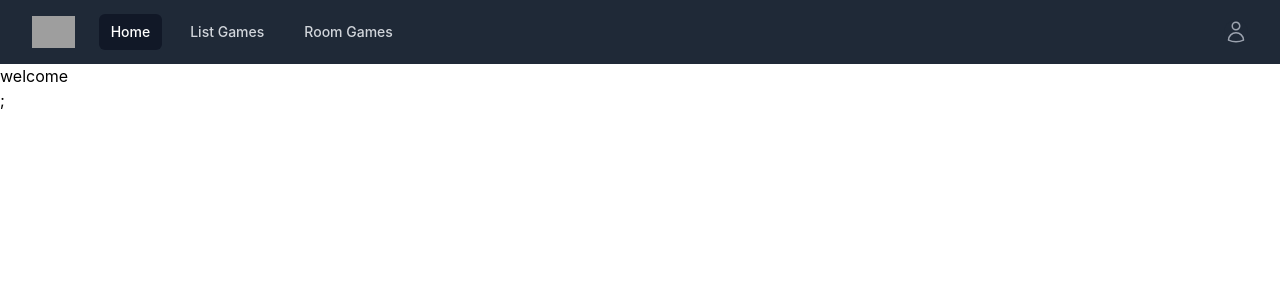
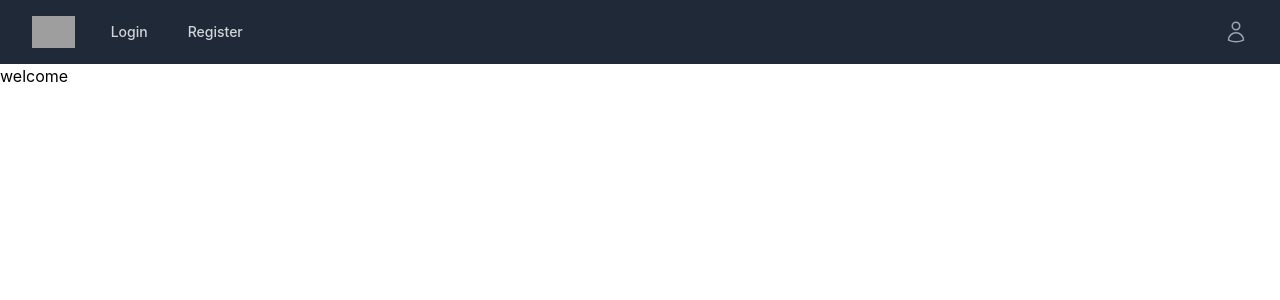
Before and after one commit to rijalrubio/fe-chapter10-alpha, a Next.js app in the folder fe-chapter10/: page / in a window 1280 px wide. Shown: the top 300 px of the page. Built offline with nearby package versions, Linux system fonts and the light colour scheme; grey boxes are pictures that could not be loaded.

Commit message:
initial commit

```diff
--- a/fe-chapter10/components/header/headers.js
+++ b/fe-chapter10/components/header/headers.js
@@ -1,21 +1,34 @@
-import { Fragment } from "react";
+import React, { useState, Fragment } from "react";
 import { Disclosure, Menu, Transition } from "@headlessui/react";
-import { Bars3Icon, BellIcon, XMarkIcon, UserIcon } from "@heroicons/react/24/outline";
-import { UsersIcon } from "@heroicons/react/24/solid";
+import { Bars3Icon, XMarkIcon, UserIcon } from "@heroicons/react/24/outline";
+import { useCookies } from "react-cookie";
 
 
-const navigation = [
+
+const navigationUser = [
   { name: "Home", href: "#", current: true },
   { name: "List Games", href: "#", current: false },
   { name: "Room Games", href: "#", current: false },
   // { name: 'Calendar', href: '#', current: false },
 ];
 
+const navigationVisitor = [
+  { name: "Login", href: "#", current: false},
+  { name: "Register", href: "#", current: false}
+];
+
 function classNames(...classes) {
   return classes.filter(Boolean).join(" ");
 }
 
+const handleLogout = () => {
+  removeCookie("accessToken");
+  removeCookie("userId");
+}
+
 export default function Header() {
+  const [cookies, removeCookie] = useCookies(["accessToken", "userId"]);
+
   return (
     <Disclosure as="nav" className="bg-gray-800">
       {({ open }) => (
@@ -46,9 +59,10 @@ export default function Header() {
                     alt="Your Company"
                   />
                 </div>
+                {cookies.accessToken && cookies.accesToken !== "undefined" ?(
                 <div className="hidden sm:ml-6 sm:block">
                   <div className="flex space-x-4">
-                    {navigation.map((item) => (
+                    {navigationUser.map((item) => (
                       <a
                         key={item.name}
                         href={item.href}
@@ -65,6 +79,27 @@ export default function Header() {
                     ))}
                   </div>
                 </div>
+                ) : (
+                <div className="hidden sm:ml-6 sm:block">
+                  <div className="flex space-x-4">
+                    {navigationVisitor.map((item) => (
+                      <a
+                        key={item.name}
+                        href={item.href}
+                        className={classNames(
+                          item.current
+                            ? "bg-gray-900 text-white"
+                            : "text-gray-300 hover:bg-gray-700 hover:text-white",
+                          "px-3 py-2 rounded-md text-sm font-medium"
+                        )}
+                        aria-current={item.current ? "page" : undefined}
+                      >
+                        {item.name}
+                      </a>
+                    ))}
+                  </div>
+                </div>
+                )}
               </div>
               <div className="absolute inset-y-0 right-0 flex items-center pr-2 sm:static sm:inset-auto sm:ml-6 sm:pr-0">
                 {/* <button
@@ -133,7 +168,7 @@ export default function Header() {
 
           <Disclosure.Panel className="sm:hidden">
             <div className="space-y-1 px-2 pt-2 pb-3">
-              {navigation.map((item) => (
+              {navigationUser.map((item) => (
                 <Disclosure.Button
                   key={item.name}
                   as="a"
--- a/fe-chapter10/package.json
+++ b/fe-chapter10/package.json
@@ -14,6 +14,7 @@
     "axios": "^0.27.2",
     "next": "12.3.1",
     "react": "18.2.0",
+    "react-cookie": "^4.1.1",
     "react-dom": "18.2.0"
   },
   "devDependencies": {
--- a/fe-chapter10/pages/_app.js
+++ b/fe-chapter10/pages/_app.js
@@ -5,7 +5,7 @@ function MyApp({ Component, pageProps }) {
   return (
     <>
       <Header />
-      <Component {...pageProps} />;
+      <Component {...pageProps} />
     </>
   );
 }
--- a/fe-chapter10/pages/index.js
+++ b/fe-chapter10/pages/index.js
@@ -9,5 +9,5 @@ export default function Home() {
     <div>
       <div>welcome</div>
     </div>
-  )
+  );
 };
```
Also changed, not shown: 1 other file (tests, documents, lock files or other folders).
